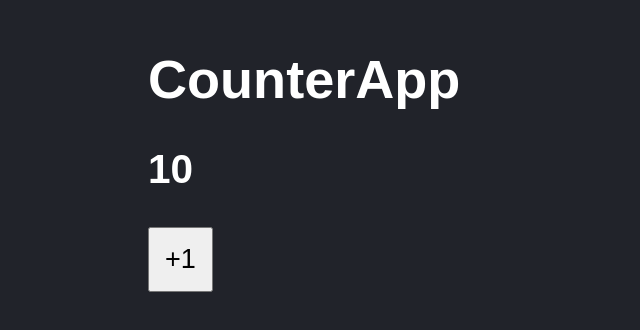
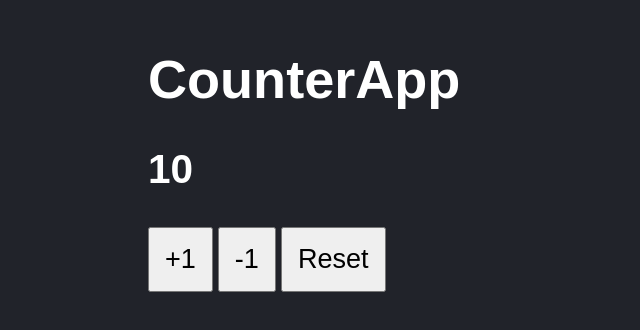
Before and after one commit to chalscc/React-Counter, a React (Vite) app: page / in a window 1280 px wide. Shown: the part 136-466 px from the top of the page, without its empty margins (0-640 px from the left). Built offline with nearby package versions, Linux system fonts and the light colour scheme.

Commit message:
HandlerReset y HandlerSubstract eventos

```diff
--- a/src/CounterApp.jsx
+++ b/src/CounterApp.jsx
@@ -1,30 +1,43 @@
+import { useState } from 'react';
 import PropTypes from 'prop-types';
-import React from 'react';
 
 
 function CounterApp({value}) {
 
+    const [counter, setCounter] = useState(value);
+
     const handleAdd = () => {
-        console.log('+1');
+        setCounter(counter + 1);
+    }
+
+    const handleReset = () => {
+        setCounter(value);
+    }
+
+    const handleSubstract = () => {
+        setCounter(counter -1);
     }
 
     return (
     <>
         <h1>CounterApp</h1>
-        <h2> { value } </h2>
+        <h2> { counter } </h2>
 
         <button onClick={ handleAdd }>
             +1
+        </button>
+        <button onClick={ handleSubstract }>
+            -1
+        </button>
+        <button onClick={ handleReset }>
+            Reset
         </button>
     </>
     );
 }
 
-CounterApp.PropTypes = {
+CounterApp.propTypes = {
     value: PropTypes.number.isRequired
-}
-CounterApp.defaultProps = {
-    value: 0
 }
 
 export default CounterApp;
--- a/src/styles.css
+++ b/src/styles.css
@@ -9,4 +9,5 @@ html, body {
 button {
     padding: 15px;
     font-size: 1.3rem;
+    margin-right: 5px;
 }
```
